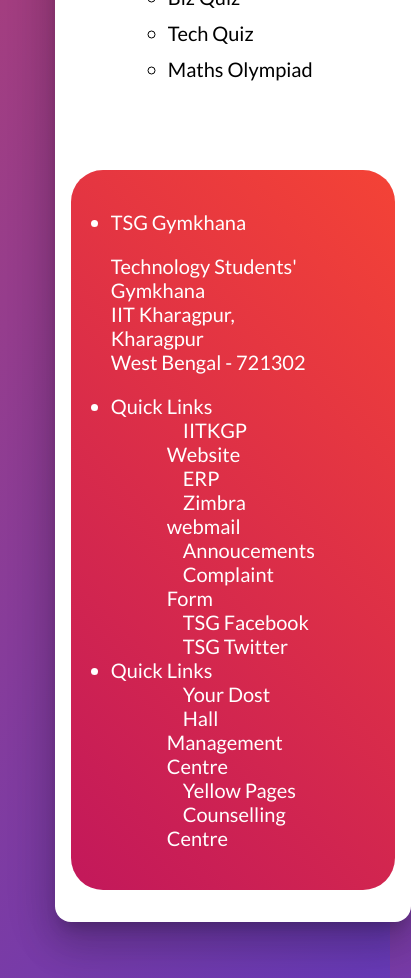
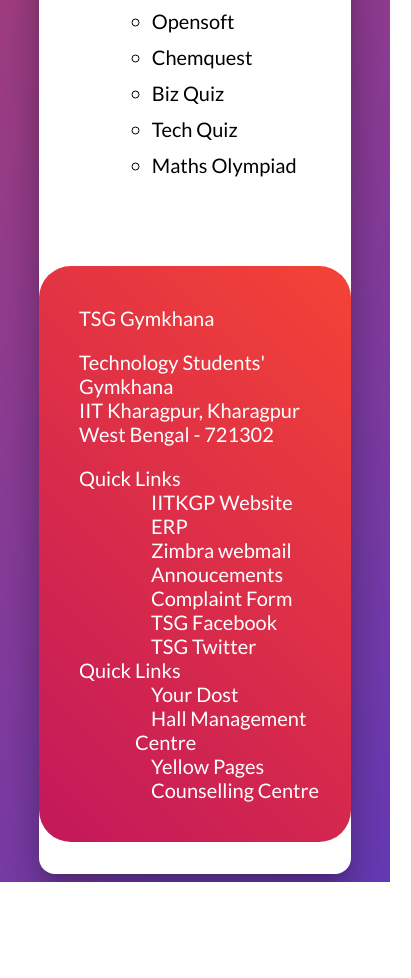
Before and after one commit to tsg-iitkgp/tsg-site, a Next.js app: page /about in a window 390 px wide. Shown: the part 1820-2798 px from the top of the page, 411 px wide, since content can reach past the window. After the commit the page ends 2702 px from the top, so only its background shows below. Built offline with nearby package versions, Linux system fonts and the light colour scheme.

Commit message:
mobile responsive issue fix;

```diff
--- a/components/footer.js
+++ b/components/footer.js
@@ -2,7 +2,6 @@
 
 export default function Footer() {
   return (
-    <div>
     <section className="footer">
       <p>
         <ul className="events">
@@ -29,7 +28,9 @@
                 <Link href="http://www.iitkgp.ac.in/iitkgp-announcements/">Annoucements</Link>
               </li>
               <li>
-                  <Link href="https://docs.google.com/forms/d/e/1FAIpQLSft9FXZYvLiNt3oy0K3Iu4d6HoE830RhNWFHMXx1R4IjlhHKA/viewform">Complaint Form</Link>
+                <Link href="https://docs.google.com/forms/d/e/1FAIpQLSft9FXZYvLiNt3oy0K3Iu4d6HoE830RhNWFHMXx1R4IjlhHKA/viewform">
+                  Complaint Form
+                </Link>
               </li>
               <li>
                 <Link href="https://www.facebook.com/TSG.IITKharagpur/">TSG Facebook</Link>
@@ -59,6 +60,5 @@
         </ul>
       </p>
     </section>
-    </div>
   );
 }
--- a/styles/_footer.scss
+++ b/styles/_footer.scss
@@ -11,10 +11,8 @@
   .events {
     display: flex;
     justify-content: space-between;
+    list-style-type: none;
 
-    .footer-block {
-      margin-right: 4rem;
-    }
     li > ul > li {
       margin: 0 1rem;
       list-style-type: none;
--- a/styles/_imageModal.scss
+++ b/styles/_imageModal.scss
@@ -1,5 +1,6 @@
 .image-container {
   .main-image {
+    width: 100%;
     max-width: 25rem;
 
     -webkit-transition: all ease 0.5s;
--- a/styles/_layout.scss
+++ b/styles/_layout.scss
@@ -1,7 +1,6 @@
 .container {
-  height: 100%;
+  width: 100%;
   padding: 0 1rem;
-  margin: 3rem auto 3rem;
   background: #fff;
   border-radius: 1rem;
   box-shadow: 0 24px 38px 3px rgba(0, 0, 0, 0.14), 0 9px 46px 8px rgba(0, 0, 0, 0.12),
--- a/styles/_main.scss
+++ b/styles/_main.scss
@@ -47,6 +47,7 @@
   }
 
   .facilities {
+    width: 100%;
     .image-modals {
       display: grid;
       grid-template-columns: auto auto;
```
Lines whose indentation alone changed are shown as unchanged.
